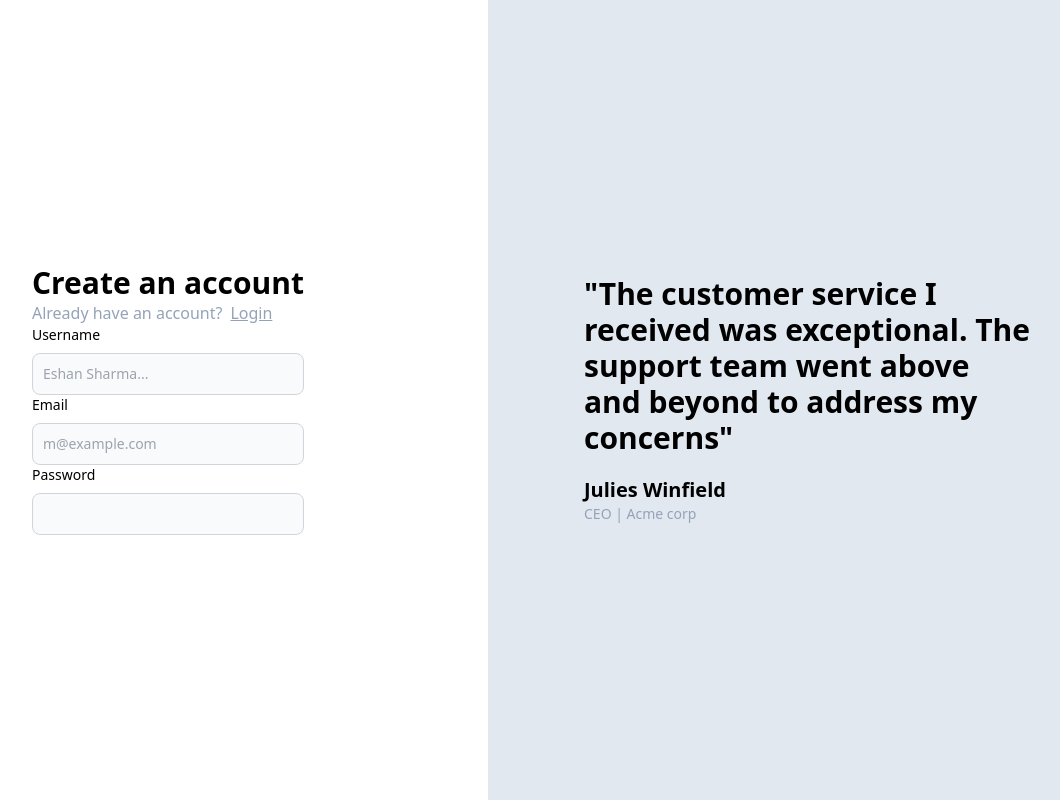
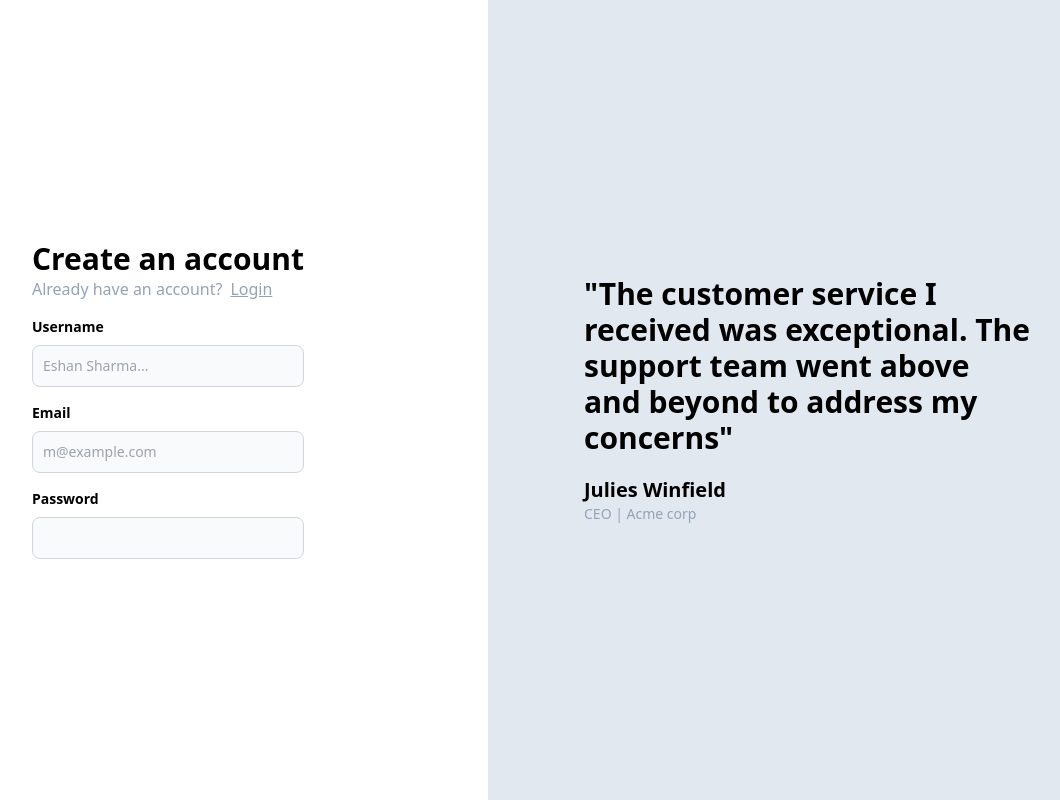
Before and after one commit to Eshan-Sharma/medium, a React (Vite) app in the folder frontend/: page /signup in a window 1280 px wide. Shown: the whole page, without its empty margins (152-1212 px from the left). Built offline with nearby package versions, Linux system fonts and the light colour scheme.

Commit message:
debug labelled input

```diff
--- a/frontend/src/component/LabelledInput.tsx
+++ b/frontend/src/component/LabelledInput.tsx
@@ -4,18 +4,19 @@
   label,
   placeholder,
   onChange,
+  type,
 }: LabelledInputType) => {
   return (
     <>
       <div>
-        <label className="block mb-2 text-sm font-medium text-black ">
+        <label className="block mb-2 text-sm font-semibold text-black pt-4">
           {label}
         </label>
         <input
           onChange={onChange}
-          type="text"
+          type={type}
           id="first_name"
-          className="bg-gray-50 border border-gray-300 text-gray-900 text-sm rounded-lg focus:ring-blue-500 focus:border-blue-500 block w-full p-2.5 dark:bg-gray-700 dark:border-gray-600 dark:placeholder-gray-400 dark:text-white dark:focus:ring-blue-500 dark:focus:border-blue-500"
+          className="bg-gray-50 border border-gray-300 text-gray-900 text-sm rounded-lg focus:ring-blue-500 focus:border-blue-500 block w-full p-2.5 "
           placeholder={placeholder}
           required
         />
@@ -28,4 +29,5 @@
   label: string;
   placeholder: string;
   onChange: (e: ChangeEvent<HTMLInputElement>) => void;
+  type: string;
 }
```
